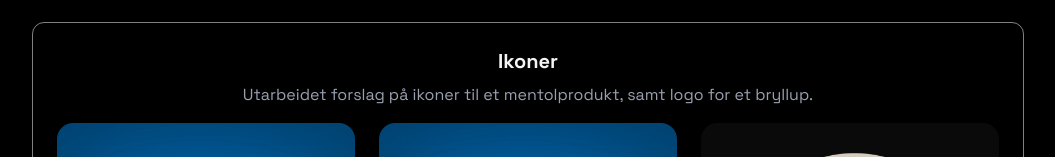
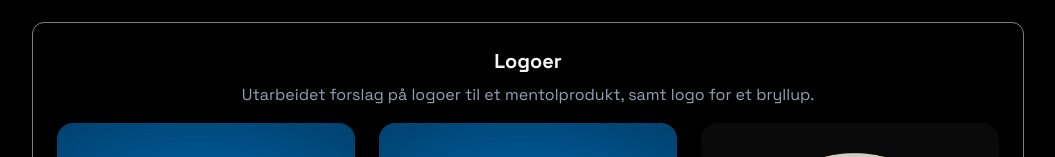
Before and after one commit to csselia/portfolio, a React (Vite) app: page / in a window 1280 px wide. Shown: the part 7803-7960 px from the top of the page, without its empty margins (112-1167 px from the left). Built offline with nearby package versions, Linux system fonts and the light colour scheme.

Commit message:
oppdaterte logoer

```diff
--- a/src/components/sections/Projects.jsx
+++ b/src/components/sections/Projects.jsx
@@ -128,8 +128,8 @@ export const Projects = ()=>{
 
                   <div className="p-6 rounded-xl border border-white/50 hover:-translate-y-1
                 hover:shadow-[0_2px_8px_rgba(59,130,2246, 0.1)] transition-all">
-                    <h3 className="text-xl font-bold mb-2">Ikoner</h3>
-                    <p className="text-gray-400 mb-4">Utarbeidet forslag på ikoner til et mentolprodukt, samt logo for et bryllup.
+                    <h3 className="text-xl font-bold mb-2">Logoer</h3>
+                    <p className="text-gray-400 mb-4">Utarbeidet forslag på logoer til et mentolprodukt, samt logo for et bryllup.
                     </p>
 
                     <div className="grid grid-cols-1 md:grid-cols-3 gap-6">
```
